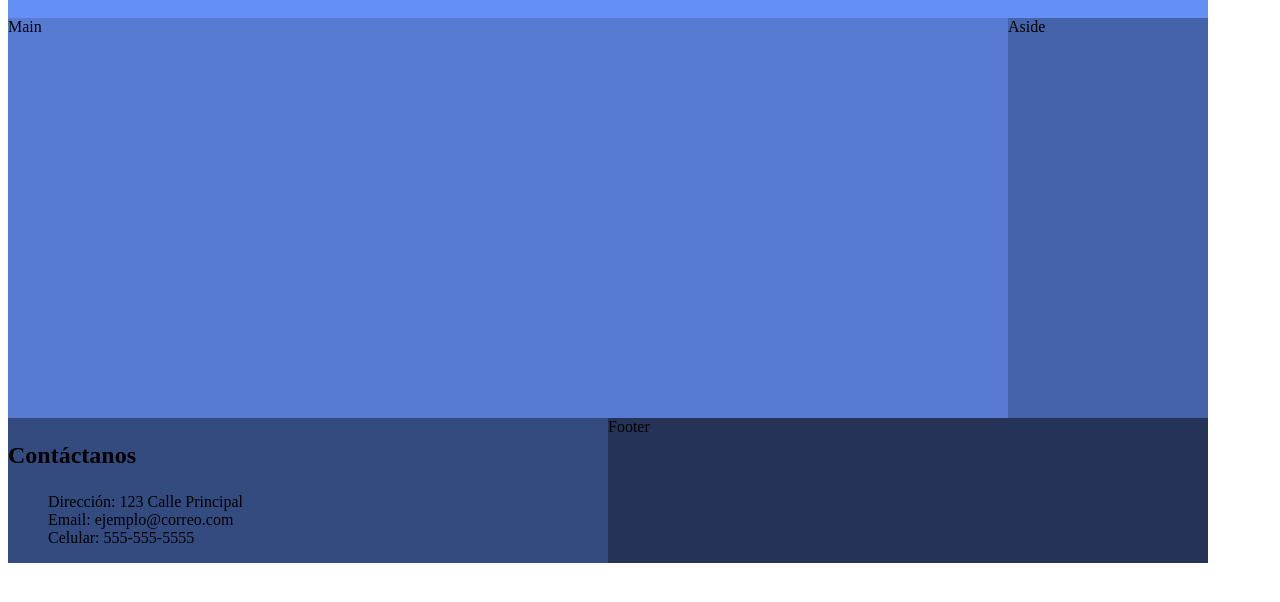
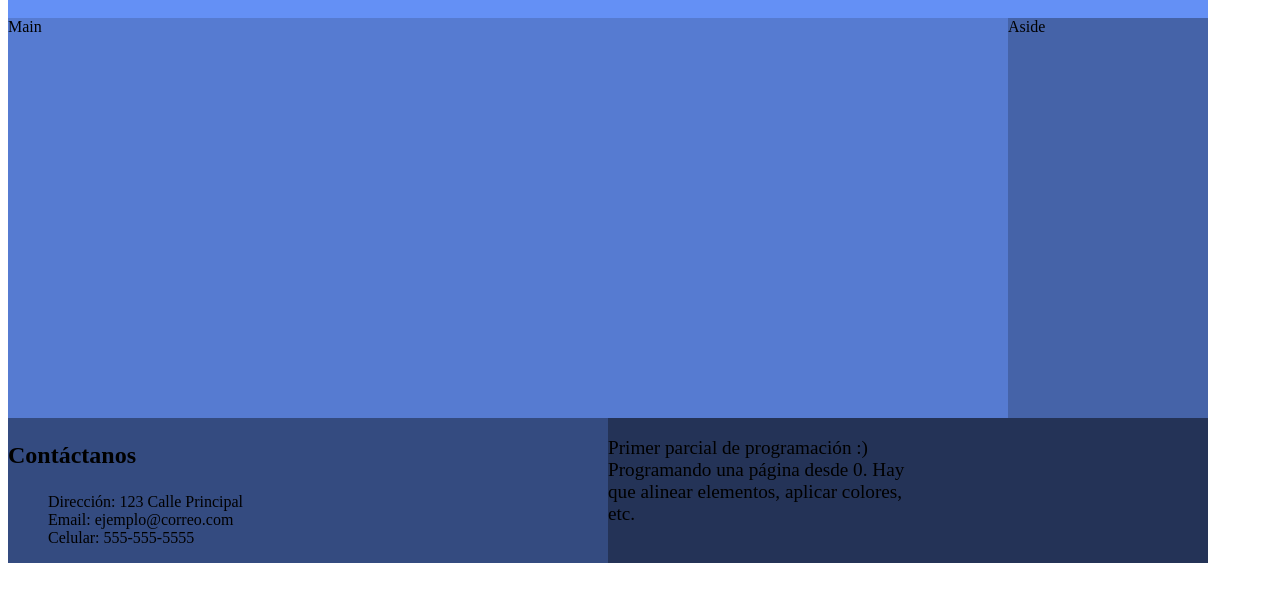
Before and after one commit to Yieison/Primer-Parcial, a plain HTML site: page index.html in a window 1280 px wide. Shown: the part 110-712 px from the top of the page. Drawn offline with Linux system fonts and the light colour scheme.

Commit message:
Pie de página derecho finalizado

```diff
--- a/css/styles.css
+++ b/css/styles.css
@@ -61,3 +61,11 @@
     font-size: 1.5em;
     font-weight: bold;
 }
+
+footer2 > p {
+    font-size: 1.2em;
+    font-weight: normal;
+    max-width: 300px;
+    display: flex;
+    align-items: center;
+    }
--- a/index.html
+++ b/index.html
@@ -25,7 +25,11 @@
                 <li>Celular: 555-555-5555</li>
             </ul>
            </footer1>
-           <footer2>Footer</footer2>
+           <footer2>
+            <p>Primer parcial de programación :)
+                Programando una página desde 0. Hay que alinear elementos, aplicar colores, etc.
+            </p>
+           </footer2>
         </section>
     </body>
 </html>
```
